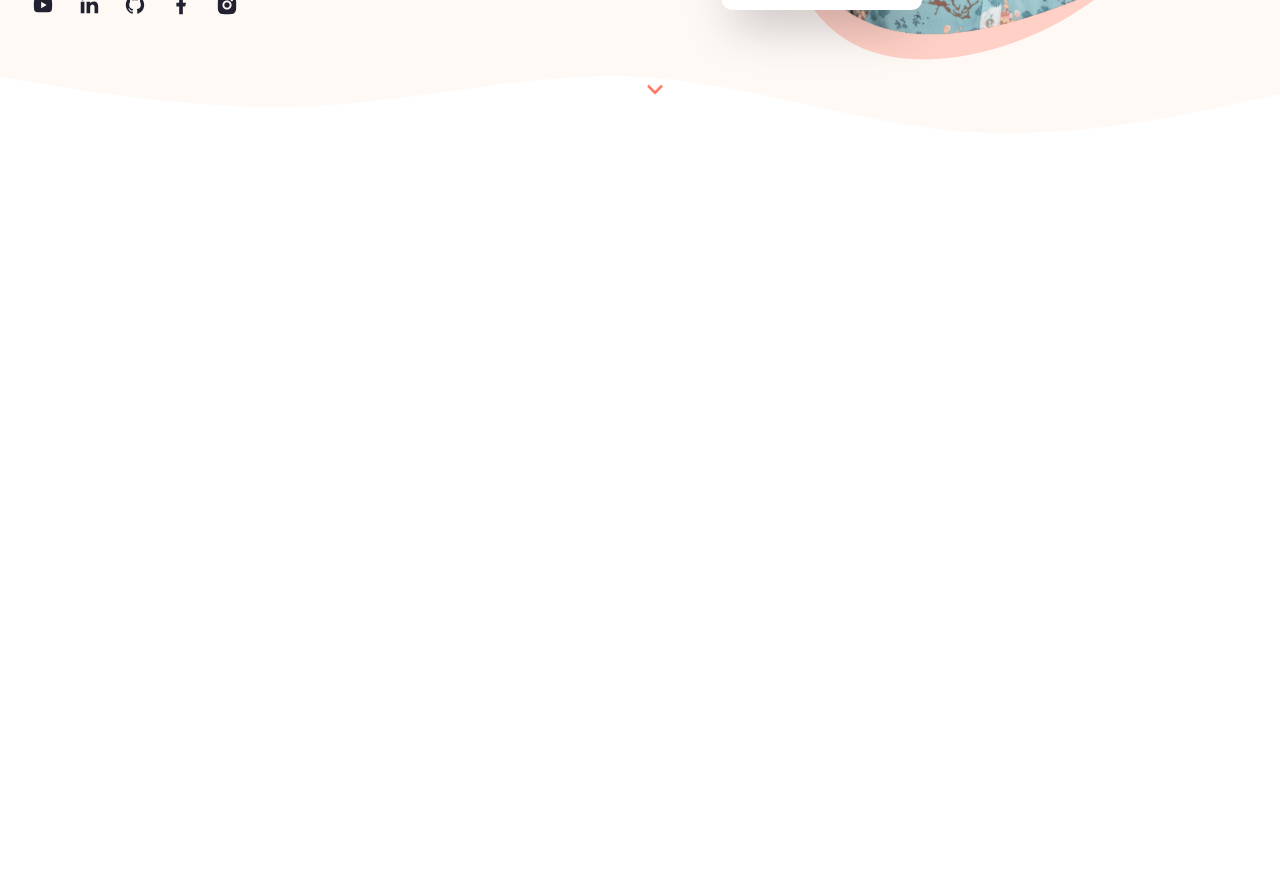
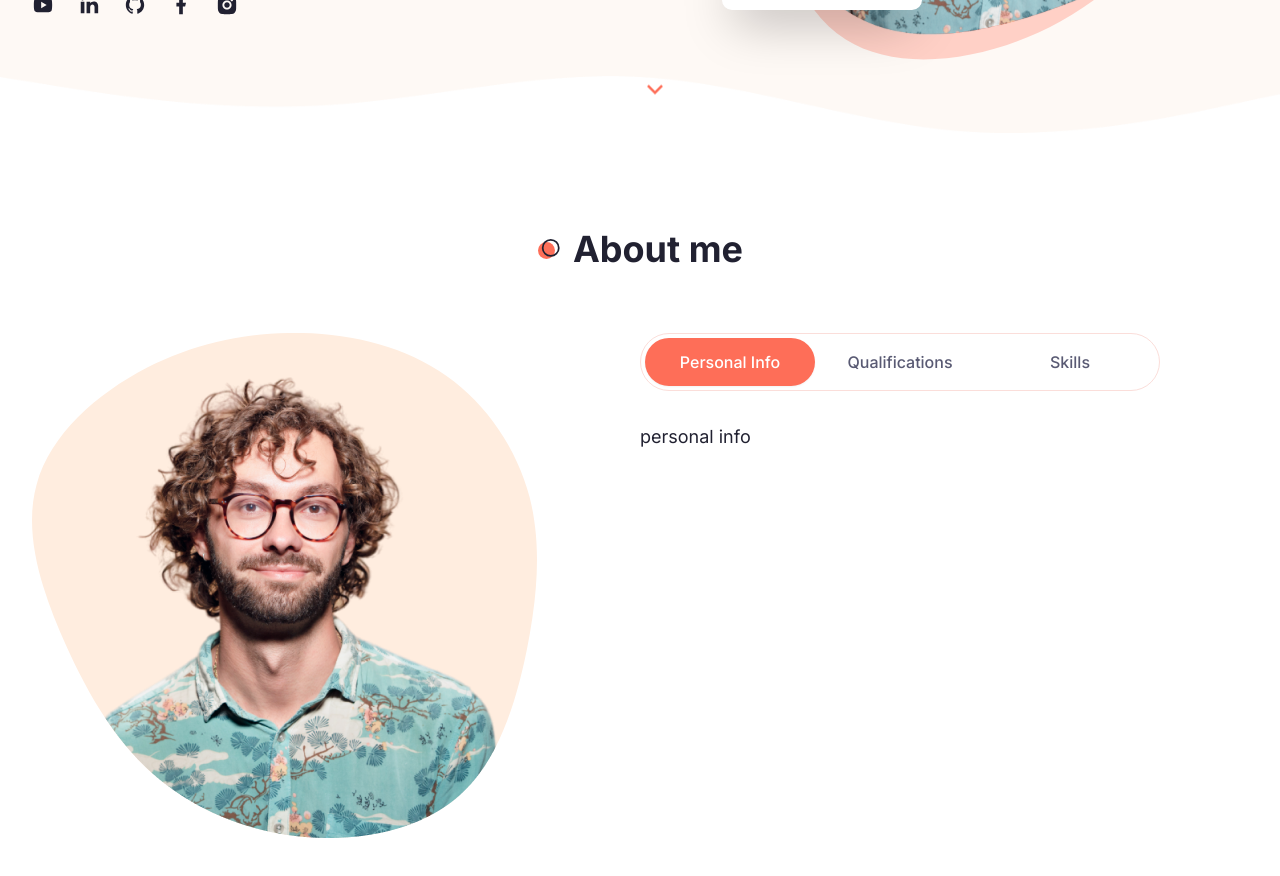
Before and after one commit to irakli85/Portfolio, a Next.js app: page / in a window 1280 px wide. Shown: the part 640-1516 px from the top of the page. Built offline with nearby package versions, Linux system fonts and the light colour scheme.

Commit message:
first commit

```diff
--- a/app/globals.css
+++ b/app/globals.css
@@ -75,3 +75,7 @@
 .badge{
   @apply z-10 w-[200px] h-[68px] bg-white dark:backdrop-blur-[44px] shadow-2xl p-4 rounded-[10px] flex items-center gap-x-4;
 }
+
+.section-title{
+  @apply text-4xl font-bold relative w-max flex items-center justify-between gap-x-3 before:bg-dots_light before:dark:bg-dots_dark  before:bg-no-repeat before:bg-center before:w-[24px] before:h-[24px];
+}
--- a/app/page.jsx
+++ b/app/page.jsx
@@ -1,10 +1,12 @@
 //components
+import About from "@/components/About";
 import Hero from "@/components/Hero";
 
 export default function Home() {
   return (
     <main>
       <Hero/>
+      <About/>
     </main>
   );
 }
--- /dev/null
+++ b/components/About.jsx
@@ -0,0 +1,156 @@
+import DevImg from "./DevImg"
+import Image from "next/image"
+import {Tabs, TabsContent, TabsList, TabsTrigger} from '@/components/ui/tabs'
+import {User2, MailIcon, HomeIcon, PhoneCall, GraduationCap, Calendar, Briefcase, Divide} from 'lucide-react'
+
+const infoData = [
+    {
+        icon: <User2 size={20}/>,
+        text: 'Irakli Beridze'
+    },
+    {
+        icon: <PhoneCall size={20}/>,
+        text: '+995 577 053 121'
+    },
+    {
+        icon: <MailIcon size={20}/>,
+        text: 'iberidze38@gmail.com'
+    },
+    {
+        icon: <Calendar size={20}/>,
+        text: 'Born on 26 Apr, 1985'
+    },
+    {
+        icon: <GraduationCap size={20}/>,
+        text: 'Master Of Computer Science'
+    },
+    {
+        icon: <HomeIcon size={20}/>,
+        text: 'Z. Gorgiladze St. 57, Batumi, Georgia'
+    }
+]
+
+const qualificationData = [
+    {
+        title: 'education',
+        data: [
+            {
+                university: 'Shota Rustaveli State University',
+                qualification: 'Bachelor of Computer Science',
+                years: '2000-2004'
+            },
+            {
+                university: 'Another Univercity',
+                qualification: 'Master of Arts',
+                years: '2019-2021'
+            },
+            {
+                university: 'Yet Another Univercity',
+                qualification: 'Ph.D in Science',
+                years: '2021-2024'
+            }
+        ]
+    },
+   {
+        title: 'experience',
+        data: [
+            {
+                company: 'ABC Inc.',
+                qualification: 'Softwear Engineer',
+                years: '2018-2020'
+            },
+            {
+                company: 'X corporation',
+                qualification: 'Senior Developer',
+                years: '2020-2022'
+            },
+            {
+                company: 'Tech Inovators',
+                qualification: 'Lead Developer',
+                years: '2022-Present'
+            }
+        ]
+    }
+]
+
+const skillData = [
+    {
+        title: 'skills',
+        data: [
+            {
+                name: 'HTML, CSS',
+            },
+            {
+                name: 'Front-end Development',
+            },
+            {
+                name: 'Javascript',
+            },
+            {
+                name: 'Back-end Development',
+            }
+        ]
+    },
+    {
+        title: 'tools',
+        data: [
+            {
+                imgPath: '/about/vscode.svg',
+            },
+            {
+                imgPath: '/about/figma.svg',
+            },
+            {
+                imgPath: '/about/notion.svg',
+            },
+            {
+                imgPath: '/about/wordpress.svg',
+            }
+        ]
+    }
+]
+
+const About = () => {
+    const getData = (arr, title) => {
+        return arr.find( (item) => item.title === title )
+    }
+
+  return (
+    <section className="xl:h-[860px] pb-12 xl:py-24">
+        <div className="container mx-auto">
+            <h2 className="section-title mb-8 xl:mb-16 text-center mx-auto">About me</h2>
+            <div className="flex flex-col xl:flex-row">
+                {/* image */}
+                <div className="hidden xl:flex flex-1 relative">
+                    <DevImg containerStyles='bg-about_shape_light dark:bg-about_shape_dark w-[505px] h-[505px] bg-no-repeat relative' imgSrc='/about/developer.png' />
+                </div>
+                {/* tabs */}
+                <div className="flex-1">
+                    <Tabs defaultValue="personal">
+                        <TabsList className='w-full grid xl:grid-cols-3 xl:max-w-[520px] xl:border dark:border-none'>
+                            <TabsTrigger className='w-[162px] xl:w-auto' value='personal'>Personal Info</TabsTrigger>
+                            <TabsTrigger className='w-[162px] xl:w-auto' value='qualifications'>Qualifications</TabsTrigger>
+                            <TabsTrigger className='w-[162px] xl:w-auto' value='skills'>Skills</TabsTrigger>
+                        </TabsList>
+                        {/* tabs content */}
+                        <div className="text-lg mt-12 xl:mt-8">
+                            {/* personal */}
+                            <TabsContent value='personal'>
+                                personal info
+                            </TabsContent>
+                            <TabsContent value='qualifications'>
+                                qualifications
+                            </TabsContent>
+                            <TabsContent value='skills'>
+                                skills
+                            </TabsContent>
+                        </div>
+                    </Tabs>
+                </div>
+            </div>
+        </div>
+    </section>
+  )
+}
+
+export default About
--- a/components/ui/tabs.jsx
+++ b/components/ui/tabs.jsx
@@ -11,7 +11,7 @@
   <TabsPrimitive.List
     ref={ref}
     className={cn(
-      "inline-flex h-10 items-center justify-center rounded-md bg-muted p-1 text-muted-foreground",
+      "inline-flex items-center justify-center xl:bg-white p-1 text-muted-foreground rounded-[30px] dark:md:bg-secondary",
       className
     )}
     {...props} />
@@ -22,7 +22,7 @@
   <TabsPrimitive.Trigger
     ref={ref}
     className={cn(
-      "inline-flex items-center justify-center whitespace-nowrap rounded-sm px-3 py-1.5 text-sm font-medium ring-offset-background transition-all focus-visible:outline-none focus-visible:ring-2 focus-visible:ring-ring focus-visible:ring-offset-2 disabled:pointer-events-none disabled:opacity-50 data-[state=active]:bg-background data-[state=active]:text-foreground data-[state=active]:shadow-sm",
+      "inline-flex items-center justify-center whitespace-nowrap rounded-full px-3 py-1.5 text-base font-medium ring-offset-background transition-all focus-visible:outline-none focus-visible:ring-2 focus-visible:ring-ring focus-visible:ring-offset-2 disabled:pointer-events-none disabled:opacity-50 data-[state=active]:bg-primary data-[state=active]:text-white data-[state=active]:shadow-sm h-[48px]",
       className
     )}
     {...props} />
--- a/tailwind.config.js
+++ b/tailwind.config.js
@@ -79,6 +79,10 @@
         hero_shape: 'url(/hero/shape-1.svg)',
         hero_shape2_light: 'url(/hero/shape-2-light.svg)',
         hero_shape2_dark: 'url(/hero/shape-2-dark.svg)',
+        about_shape_light: 'url(/about/shape-light.svg)',
+        about_shape_dark: 'url(/about/shape-dark.svg)',
+        dots_light: 'url(/dots-light.svg)',
+        dots_dark: 'url(/dots-dark.svg)'
       }
     },
   },
```
